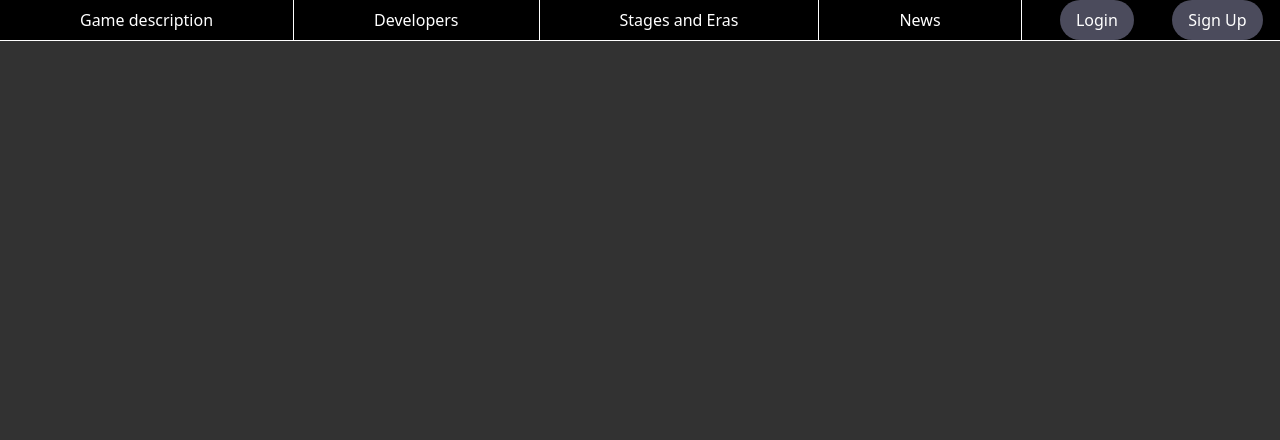
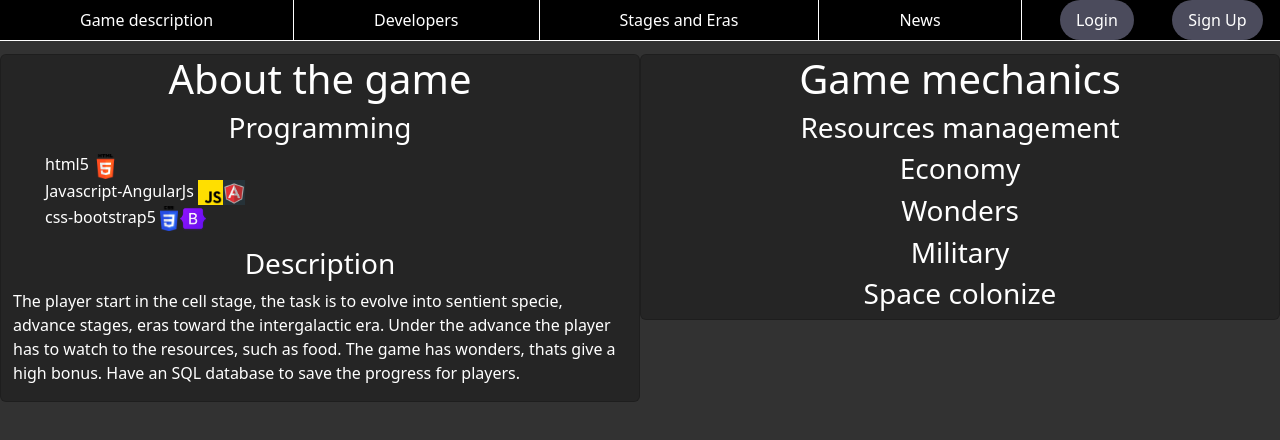
Before and after one commit to Korell0/projekt_civilization, a plain HTML site: page Public/Index.html at #!/Description in a window 1280 px wide. Drawn offline with Linux system fonts and the light colour scheme.

Commit message:
description view begin

```diff
--- a/Public/CSS/Civilization.css
+++ b/Public/CSS/Civilization.css
@@ -54,6 +54,12 @@ th{
     border-bottom: 1px solid gray;
     text-align: center;
 }
+.left{
+    float: left;
+}
+.right{
+    float: right;
+}
 li{
     list-style: none;
 }
--- a/Public/Views/Description.html
+++ b/Public/Views/Description.html
@@ -0,0 +1,22 @@
+<div class="container col-md-6 card left">
+    <h1>About the game</h1>
+    <h3>Programming</h3>
+    <ul>
+        <li>html5 <img style="height: 25px;" src="/Public/img/html5.png" alt=""></li>
+        <li>Javascript-AngularJs <img style="height: 25px;" src="/Public/img/js.png" alt=""><img style="height: 25px;" src="/Public/img/angularjs.png" alt=""></li>
+        <li>css-bootstrap5 <img style="height: 25px;" src="/Public/img/CSS.png" alt=""><img style="height: 25px;" src="/Public/img/bootstrap.png" alt=""></li>
+    </ul>
+    <h3>Description</h3>
+    <p>The player start in the cell stage, the task is to evolve into sentient specie, advance stages, eras
+        toward the intergalactic era. Under the advance the player has to watch to the resources, such as food.
+        The game has wonders, thats give a high bonus. Have an SQL database to save the progress for players.
+    </p>
+</div>
+<div class="container col-md-6 card right">
+    <h1>Game mechanics</h1>
+    <h3>Resources management</h3>
+    <h3>Economy</h3>
+    <h3>Wonders</h3>
+    <h3>Military</h3>
+    <h3>Space colonize</h3>
+</div>
```
Also changed, not shown: Public/Views/Stages.html (+18 -26 lines), Public/img/CSS.png (added), Public/img/angularjs.png (added), Public/img/bootstrap.png (added), Public/img/html5.png (added), Public/img/js.png (added).
